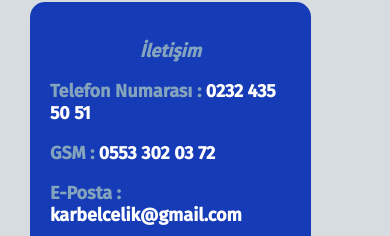
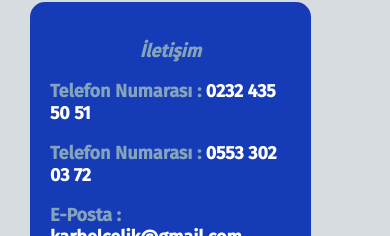
Before and after one commit to pnzrkmpfwgn/Karbel, a React (Create React App) app: page / in a window 390 px wide. Shown: the part 5716-5952 px from the top of the page. Built offline with nearby package versions, Linux system fonts and the light colour scheme.

Commit message:
Changed phone number

```diff
--- a/src/components/Contact/Contact.js
+++ b/src/components/Contact/Contact.js
@@ -21,7 +21,7 @@ const Contact=()=>{
         <div className={classes.contact_info_container}>
         <h3 title="İletişim" id="iletişim" className={classes.heading}> İletişim </h3>
         <p title="Telefon Numarası" id="telefon_numarası" className={classes.title} > Telefon Numarası : <span className={classes.info} > 0232 435 50 51 </span> </p>
-        <p title="GSM" id ="gsm" className={classes.title}> GSM :  <span className={classes.info} > 0553 302 03 72 </span> </p>
+        <p title="GSM" id ="gsm" className={classes.title}> Telefon Numarası :  <span className={classes.info} > 0553 302 03 72 </span> </p>
         <p title="E-Posta" id="E-Posta" className={classes.title} > E-Posta : <span className={classes.info} > karbelcelik@gmail.com </span>  </p>
         <p title="Adres" id="Adres" className={classes.title} > Adres :  <span className={classes.info} > 7232/9 Sokak Aykop Sitesi No/40 Pınarbaşı Bornova İzmir</span> </p>
         </div>
```
Also changed, not shown: firebase.json.
